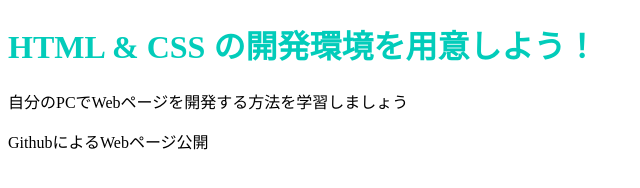
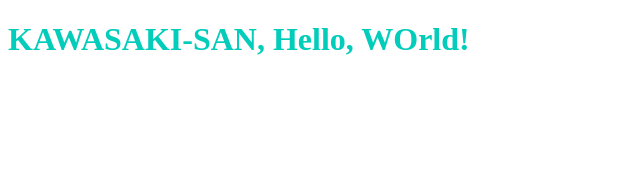
Before and after one commit to hahhi925/hahhi925.github.io, a plain HTML site: page index.html in a window 1280 px wide. Shown: the whole page, without its empty margins (0-640 px from the left). Drawn offline with Linux system fonts and the light colour scheme.

Commit message:
Add files via upload

```diff
--- a/index.html
+++ b/index.html
@@ -3,11 +3,8 @@
   <head>
     <link rel="stylesheet" href="stylesheet.css">
     <meta charset="utf-8">
-    <title>Progate</title>
   </head>
   <body>
-    <h1 class="title">HTML & CSS の開発環境を用意しよう！</h1>
-    <p>自分のPCでWebページを開発する方法を学習しましょう</p>
-    <p>GithubによるWebページ公開</p>
+    <h1 class="title">KAWASAKI-SAN, Hello, WOrld!</h1>
   </body>
 </html>
```
